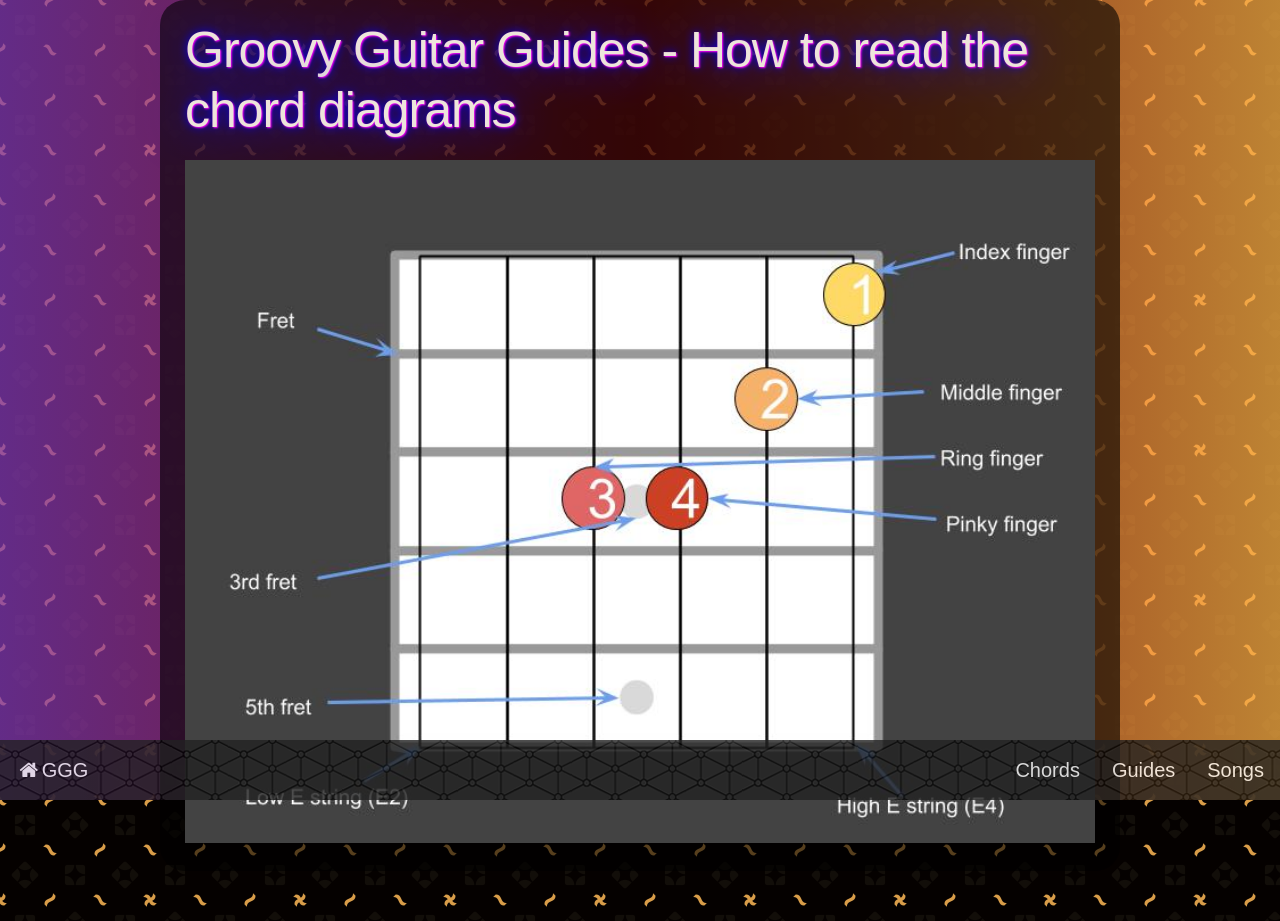
After one commit to wolflint/didProject, a PHP site: page /guidesChordDiagrams.php in a window 1280 px wide. The commit adds this page. Run offline with PHP 8.4, Linux system fonts and the light colour scheme; some web fonts are replaced.

Commit message:
WIP Guides

```diff
--- a/guides.php
+++ b/guides.php
@@ -37,10 +37,10 @@
         </div>
 
         <div class="row">
-            <a href="guidesClean.php" class="guide-links">
+            <a href="guidesChordDiagrams.php" class="guide-links">
                 <div class="guide-thumb">
-                    <img src="assets/guidesCleaning.jpg" alt="Picture of a guitar being cleaned" class="u-full-width">
-                    <p class="guide-link-text">How to clean your guitar</>
+                    <img src="assets/guidesChordDiagrams.jpg" alt="Picture of a guitar being cleaned" class="u-full-width">
+                    <p class="guide-link-text">How to read the chord diagrams</>
                 </div>
             </a>
         </div>
--- /dev/null
+++ b/guidesChordDiagrams.php
@@ -0,0 +1,27 @@
+<!DOCTYPE html>
+<html lang="en">
+
+<head>
+    <meta charset="utf-8">
+    <title>Groovy Guitars - Guides</title>
+    <meta name="viewport" content="width=device-width, initial-scale=1">
+    <link rel="stylesheet" type="text/css" media="screen" href="css/main.css">
+    <link rel="stylesheet" type="text/css" media="screen" href="css/guides.css">
+    <link rel="shortcut icon" type="image/png" href="assets/logo.png">
+</head>
+
+<body>
+    <div class="gradient"></div>
+
+    <?php include 'navBar.php'; ?>
+
+    <div class="container">
+        <h1>Groovy Guitar Guides - How to read the chord diagrams</h1>
+				<img src="assets/guidesChordDiagrams.jpg" alt="Picture of the guitar diagram labeled." class="u-full-width">
+
+    </div>
+    <!-- SCRIPTS -->
+    <script src="js/jquery-3.3.1.js"></script>
+    <script src="js/scripts.js"></script>
+</body>
+</html>
```
Also changed, not shown: assets/guidesChordDiagrams.jpg (added).
